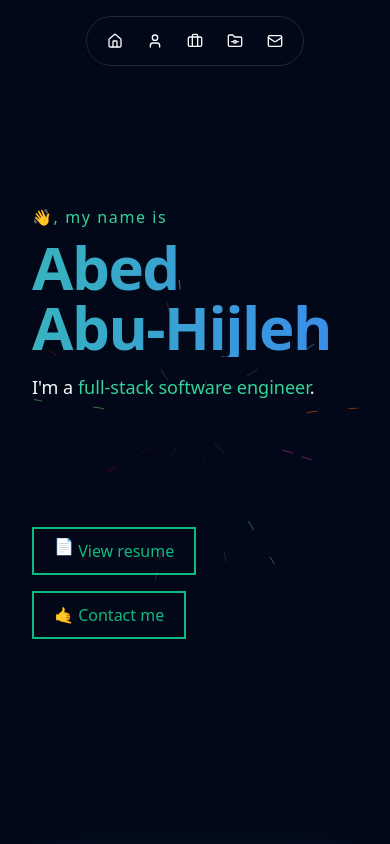
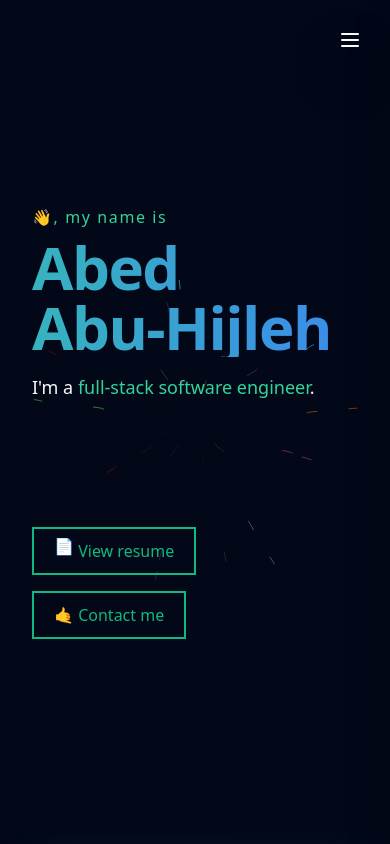
Before and after one commit to aabuhijleh/portfolio-v1, a Next.js app: page / in a window 390 px wide. Shown: the top 844 px of the page. Built offline with nearby package versions, Linux system fonts and the light colour scheme; some icons are missing.

Commit message:
feat: add mobile header

```diff
--- a/components/header.tsx
+++ b/components/header.tsx
@@ -1,33 +1,89 @@
 "use client";
 
-import { useEffect, useState } from "react";
+import { useState } from "react";
 import { navLinks } from "~/assets/config";
+import { X, Menu } from "lucide-react";
+import { cn } from "~/lib/utils";
+import { useScrollDirection } from "~/hooks/useScrollDirection";
 
 export const Header = () => {
-  const [lastScrollY, setLastScrollY] = useState(0);
-  const [show, setShow] = useState(true);
+  return (
+    <>
+      <HeaderMobile />
+      <HeaderDesktop />
+    </>
+  );
+};
 
-  useEffect(() => {
-    const controlNavbar = () => {
-      if (window.scrollY > lastScrollY && window.scrollY > 100) {
-        setShow(false);
-      } else {
-        setShow(true);
-      }
-      setLastScrollY(window.scrollY);
-    };
+const HeaderMobile = () => {
+  const [isOpen, setIsOpen] = useState(false);
+  const scrollingDown = useScrollDirection();
 
-    window.addEventListener("scroll", controlNavbar);
-    return () => window.removeEventListener("scroll", controlNavbar);
-  }, [lastScrollY]);
+  return (
+    <>
+      <button
+        onClick={() => setIsOpen(true)}
+        className={`fixed right-4 top-4 z-50 rounded-full bg-card/30 p-3 drop-shadow-2xl backdrop-blur-md transition-transform duration-300 md:hidden ${
+          scrollingDown ? "-translate-y-[calc(100%+2rem)]" : "translate-y-0"
+        }`}
+      >
+        <Menu />
+      </button>
+
+      <div
+        onClick={() => setIsOpen(false)}
+        className={`fixed inset-0 z-50 bg-black/50 backdrop-blur-sm transition-all duration-300 md:hidden ${
+          isOpen ? "opacity-100" : "pointer-events-none opacity-0"
+        }`}
+      />
+
+      <nav
+        className={`fixed right-0 top-0 z-50 h-full w-[280px] bg-card p-6 shadow-2xl transition-all duration-300 ease-in-out md:hidden ${
+          isOpen ? "translate-x-0" : "translate-x-full"
+        }`}
+      >
+        <button
+          onClick={() => setIsOpen(false)}
+          className="absolute right-4 top-4 rounded-full p-2 hover:bg-gray-100/10"
+        >
+          <X className="h-6 w-6 text-card-foreground" />
+        </button>
+
+        <ul className="mt-12 space-y-4">
+          {navLinks.map(({ href, label, icon: Icon }, index) => (
+            <li
+              key={href}
+              className={cn(isOpen && "motion-safe:animate-fade-side")}
+              style={{ animationDelay: `${index * 50}ms` }}
+            >
+              <a
+                href={href}
+                className="flex items-center gap-3 rounded-lg p-3 transition-all duration-200 hover:bg-emerald-500/10"
+                onClick={() => setIsOpen(false)}
+              >
+                <Icon className="h-5 w-5 text-emerald-400" />
+                <span className="text-sm font-medium text-card-foreground">
+                  {label}
+                </span>
+              </a>
+            </li>
+          ))}
+        </ul>
+      </nav>
+    </>
+  );
+};
+
+const HeaderDesktop = () => {
+  const scrollingDown = useScrollDirection();
 
   return (
     <header
-      className={`fixed left-1/2 top-4 z-50 -translate-x-1/2 overflow-hidden transition-transform duration-300 ${
-        show ? "translate-y-0" : "-translate-y-[calc(100%+2rem)]"
+      className={`fixed left-1/2 top-4 z-50 hidden -translate-x-1/2 overflow-hidden transition-transform duration-300 md:block ${
+        !scrollingDown ? "translate-y-0" : "-translate-y-[calc(100%+2rem)]"
       }`}
     >
-      <nav className="group relative rounded-full border bg-card px-3 py-2 drop-shadow-2xl backdrop-blur-md transition-all duration-500 ease-in-out hover:bg-gray-900/20">
+      <nav className="group relative rounded-full border bg-card/30 px-3 py-2 drop-shadow-2xl backdrop-blur-md transition-all duration-500 ease-in-out">
         <ul className="flex items-center justify-center gap-2 transition-all duration-500 group-hover:gap-6">
           {navLinks.map(({ href, label, icon: Icon }, index) => (
             <li
--- /dev/null
+++ b/hooks/useScrollDirection.ts
@@ -0,0 +1,20 @@
+import { useState, useEffect } from "react";
+
+export const useScrollDirection = (threshold = 100) => {
+  const [lastScrollY, setLastScrollY] = useState(0);
+  const [scrollingDown, setScrollingDown] = useState(false);
+
+  useEffect(() => {
+    const updateScrollDirection = () => {
+      const scrollY = window.scrollY;
+      const direction = scrollY > lastScrollY && scrollY > threshold;
+      setScrollingDown(direction);
+      setLastScrollY(scrollY);
+    };
+
+    window.addEventListener("scroll", updateScrollDirection);
+    return () => window.removeEventListener("scroll", updateScrollDirection);
+  }, [lastScrollY, threshold]);
+
+  return scrollingDown;
+};
```
